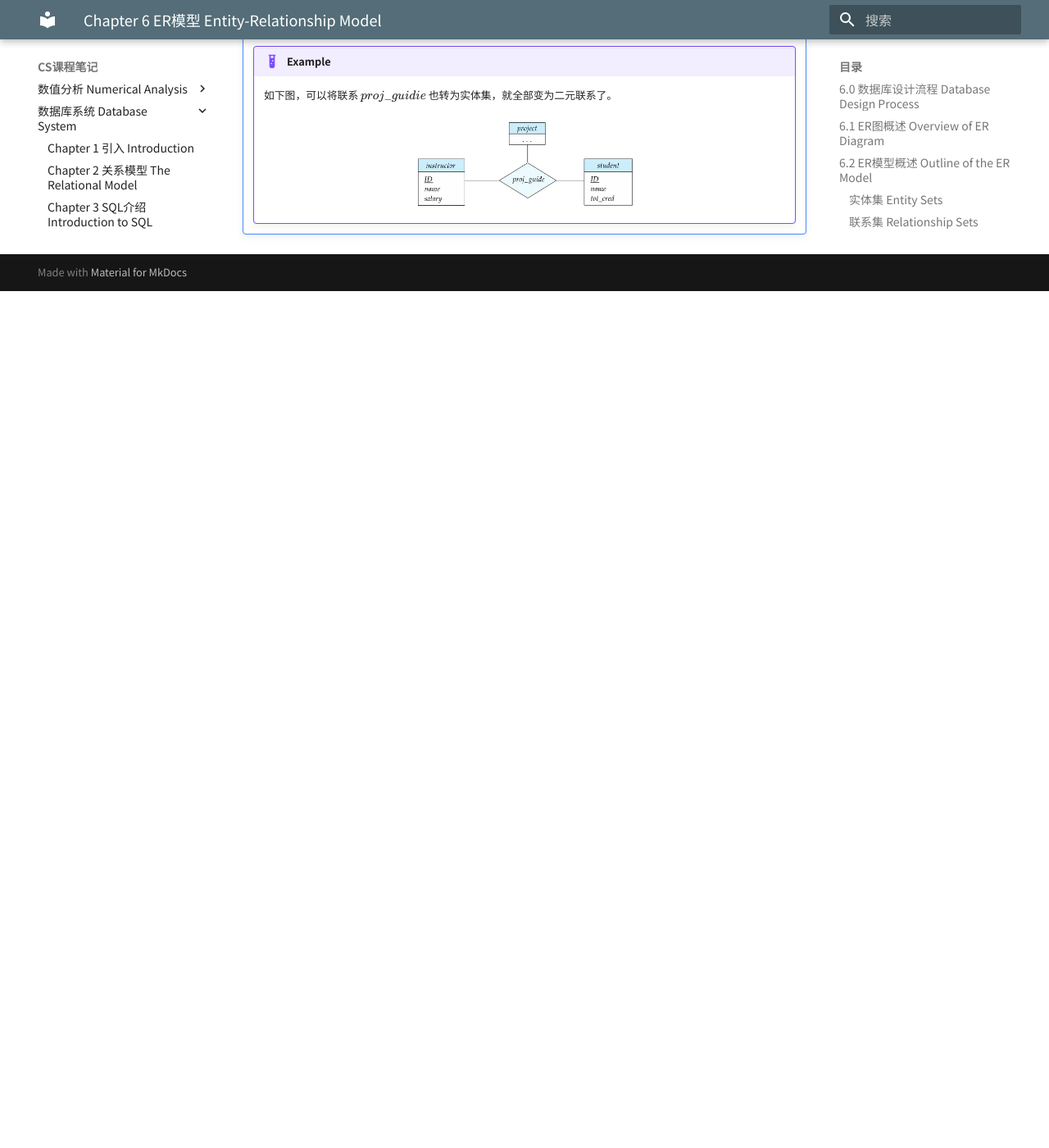
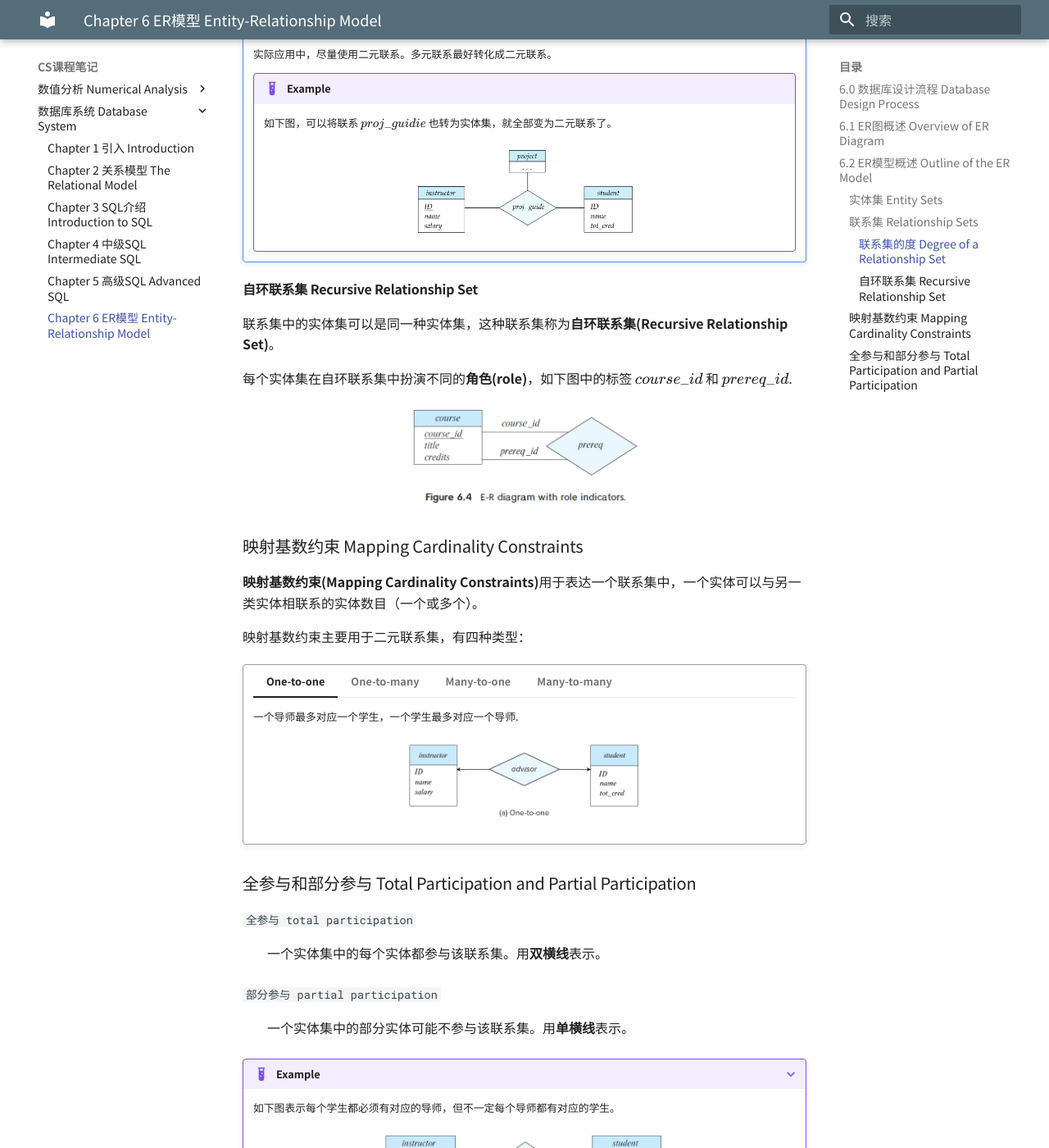
Before and after one commit to Shallowy/notebook, an MkDocs documentation site: the page built from docs/cs_notes/database_system/chap6.md, in a window 1280 px wide and 1400 px high, scrolled down 3499 px. Shown: the whole window at 82% size. Built offline with MkDocs 1.6.1 and Material for MkDocs 9.7.7, drawn with Linux system fonts in a browser that asks for light colours; comment, search, counter and statistics services are not loaded; before the commit the page ends 3854 px from its top, so only the background shows below that.

Commit message:
modified

```diff
--- a/docs/cs_notes/database_system/chap6.md
+++ b/docs/cs_notes/database_system/chap6.md
@@ -19,6 +19,7 @@
 - 确定各个实体集。
 - **花括号**表示多值属性。（如图中 $time\_slot$ 中属性）
 - 建立关系，**箭头**表示多（包括零）对（指向）一，**单横线（无箭头）**表示多对多，**双横线**表示全参与（集合中每个元素都参与此联系），**双框**表示弱实体集（不能独立存在，有依赖性，如图中 $section$ 依赖于 $course$）。
+- 关系连线旁的标签表示实体集的角色。
 - 联系也可以带有属性。（如图中 $grade$ 属性）
 
 ## 6.2 ER模型概述 Outline of the ER Model
@@ -89,3 +90,58 @@ ER = Entities(实体) + Relationship(联系).
         <figure markdown="span">
             ![](img/33.png){width="300"}
         </figure>
+
+#### 自环联系集 Recursive Relationship Set
+
+联系集中的实体集可以是同一种实体集，这种联系集称为**自环联系集(Recursive Relationship Set)**。
+
+每个实体集在自环联系集中扮演不同的**角色(role)**，如下图中的标签 $course\_id$ 和 $prereq\_id$.
+
+<figure markdown="span">
+    ![](img/34.png){width="300"}
+</figure>
+
+### 映射基数约束 Mapping Cardinality Constraints
+
+**映射基数约束(Mapping Cardinality Constraints)**用于表达一个联系集中，一个实体可以与另一类实体相联系的实体数目（一个或多个）。
+
+映射基数约束主要用于二元联系集，有四种类型：
+
+!!! quote ""
+    === "One-to-one"
+        一个导师最多对应一个学生，一个学生最多对应一个导师.
+        <figure markdown="span">
+            ![](img/35.png){width="300"}
+        </figure>
+
+    === "One-to-many"
+        一个导师对应多个（包括0）学生，一个学生最多对应一个导师。
+        <figure markdown="span">
+            ![](img/36.png){width="300"}
+        </figure>
+
+    === "Many-to-one"
+        一个导师最多对应一个学生，一个学生对应多个（包括0）导师。
+        <figure markdown="span">
+            ![](img/37.png){width="300"}
+        </figure>
+
+    === "Many-to-many"
+        一个导师对应多个（包括0）学生，一个学生对应多个（包括0）导师。
+        <figure markdown="span">
+            ![](img/38.png){width="300"}
+        </figure>
+
+### 全参与和部分参与 Total Participation and Partial Participation
+
+`全参与 total participation`
+:   一个实体集中的每个实体都参与该联系集。用**双横线**表示。
+
+`部分参与 partial participation`
+:   一个实体集中的部分实体可能不参与该联系集。用**单横线**表示。
+
+???+ example
+    如下图表示每个学生都必须有对应的导师，但不一定每个导师都有对应的学生。
+    <figure markdown="span">
+        ![](img/39.png){width="350"}
+    </figure>
```
Also changed, not shown: docs/cs_notes/database_system/img/34.png (added), docs/cs_notes/database_system/img/35.png (added), docs/cs_notes/database_system/img/36.png (added), docs/cs_notes/database_system/img/37.png (added), docs/cs_notes/database_system/img/38.png (added), docs/cs_notes/database_system/img/39.png (added), docs/cs_notes/database_system/img/40.png (added).
